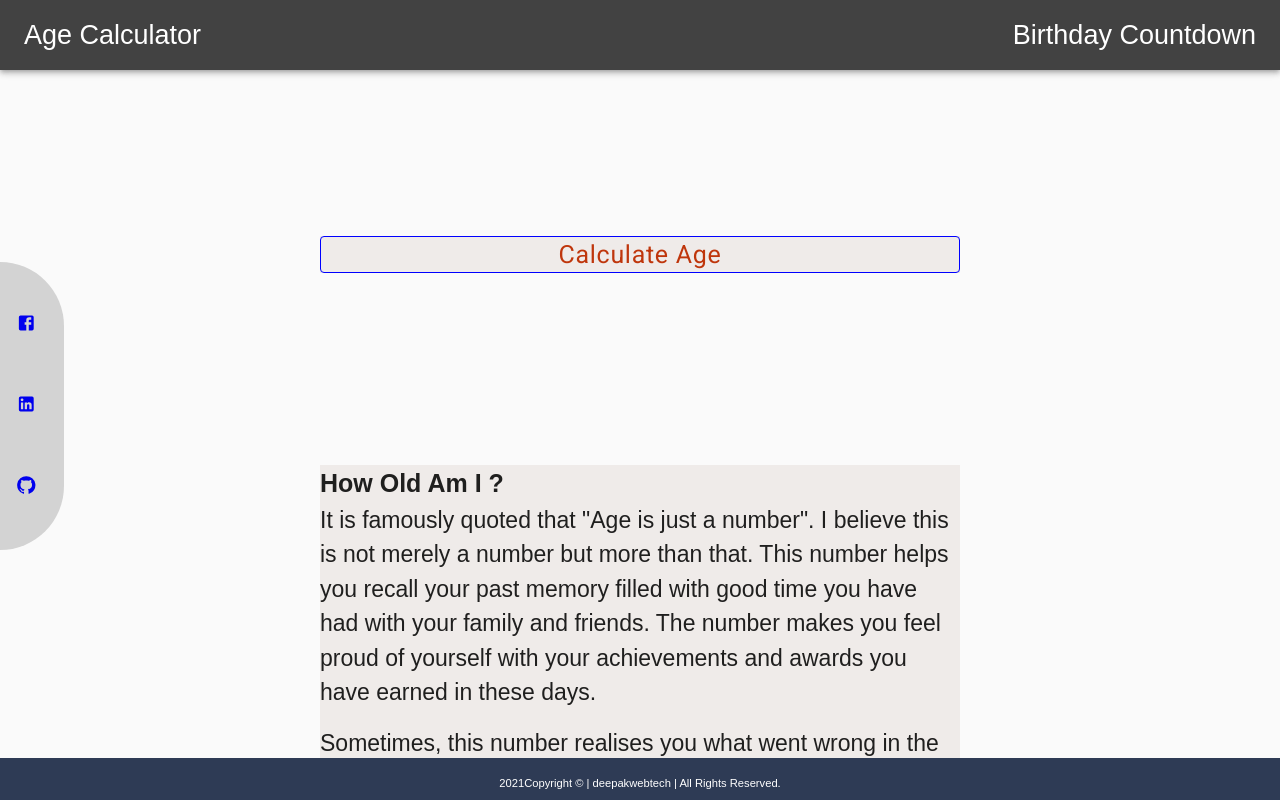
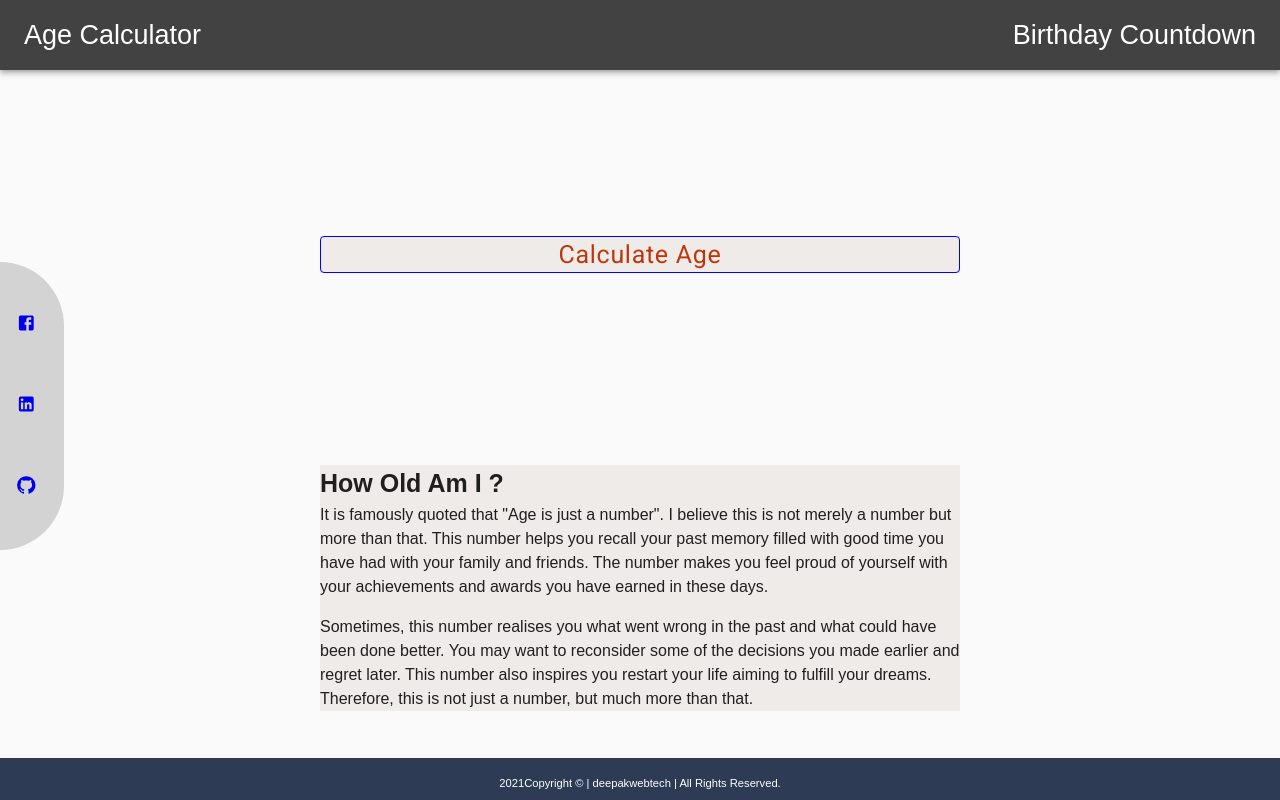
Before and after one commit to deepakbagra/age-calculator, a React (Create React App) app: page / in a window 1280 px wide. Shown: the top 800 px of the page. Built offline with nearby package versions, Linux system fonts and the light colour scheme.

Commit message:
copyright info updated

```diff
--- a/src/components/Description/styles.js
+++ b/src/components/Description/styles.js
@@ -3,18 +3,18 @@ import { makeStyles } from '@material-ui/core/styles';
 export default makeStyles(theme => ({
     wrapContent:{
         wordWrap: "break-word",
-        fontSize: 16,
+        fontSize: 14,
         [theme.breakpoints.down('xs')]: {
-            fontSize: 13,
+            fontSize: 11,
         },
         [theme.breakpoints.between('sm', 'md')]: {
-            fontSize: 15,
+            fontSize: 13,
         } ,
         [theme.breakpoints.between('md', 'lg')]: {
-            fontSize: 16,
+            fontSize: 14,
         },
         [theme.breakpoints.between('lg', 'xl')]: {
-            fontSize: 23,
+            fontSize: 16,
         },
     },
     wrapHeader:{
```
